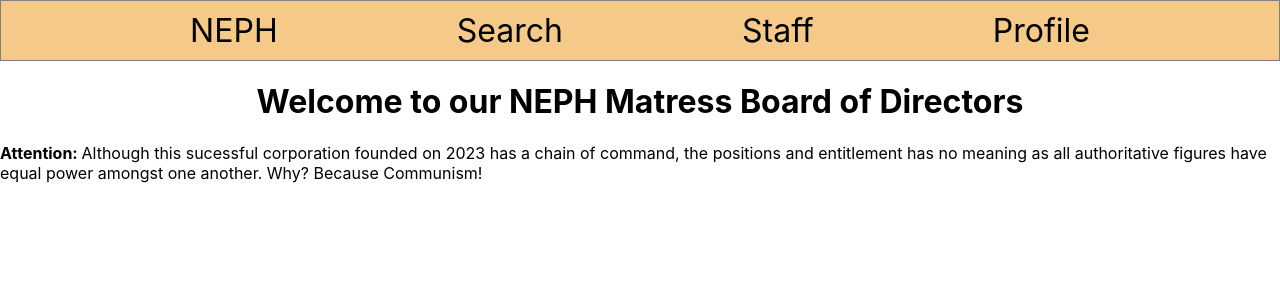
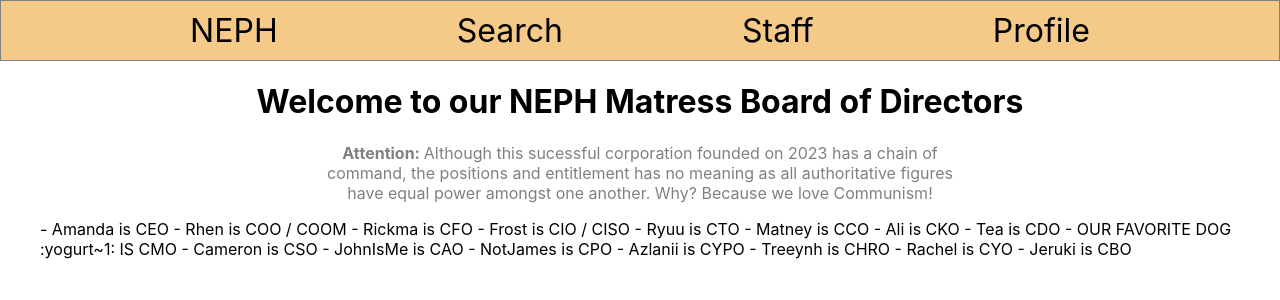
Before and after one commit to ericcnguyen04/neph-company, a React (Create React App) app: page /staff in a window 1280 px wide. Shown: the top 300 px of the page. Built offline with nearby package versions, Linux system fonts and the light colour scheme.

Commit message:
printed staff

```diff
--- a/src/App.css
+++ b/src/App.css
@@ -18,3 +18,9 @@
   text-decoration: none;
   color: black;
 }
+
+.Discretion {
+  /* border: 2px solid red; */
+  padding: 0px 25%;
+  color: gray
+}
--- a/src/Components/pages/Staff.jsx
+++ b/src/Components/pages/Staff.jsx
@@ -5,9 +5,30 @@ export default function Staff() {
         <div>
             <h1><center>Welcome to our NEPH Matress Board of Directors</center></h1>
             <p className='Discretion'>
+                <center>
                 <strong>Attention: </strong>
-                Although this sucessful corporation founded on 2023 has a chain of command, the positions and entitlement has no meaning as all authoritative figures have equal power amongst one another. Why? Because Communism!
+                Although this sucessful corporation founded on 2023 has a chain of command, the positions and entitlement has no meaning as all authoritative figures have equal power amongst one another. Why? Because we love Communism!
+                </center>
             </p>
+
+            <ul>
+            - Amanda is CEO
+            - Rhen is COO / COOM
+            - Rickma is CFO
+            - Frost is CIO / CISO
+            - Ryuu is CTO
+            - Matney is CCO
+            - Ali is CKO
+            - Tea is CDO
+            - OUR FAVORITE DOG :yogurt~1: IS CMO
+            - Cameron is CSO
+            - JohnIsMe is CAO
+            - NotJames is CPO
+            - Azlanii is CYPO
+            - Treeynh is CHRO
+            - Rachel is CYO
+            - Jeruki is CBO
+            </ul>
         </div>
     )
 }
```
